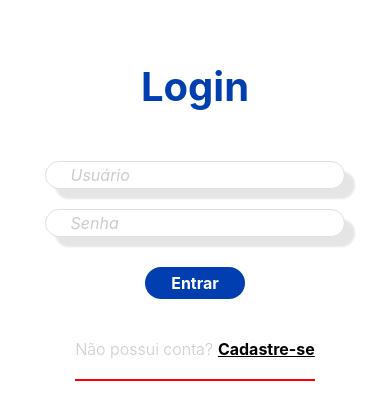
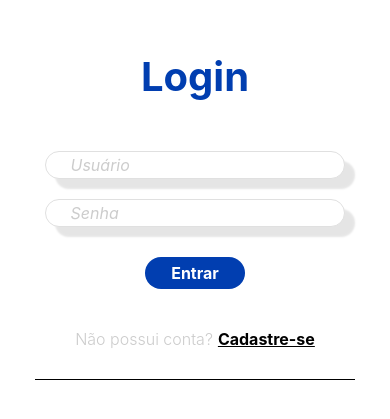
Before and after one commit to PrevDent/prevdentapp, a React Native app in the folder prevdentapp/: screen / in a window 390 px wide. Shown: the part 211-630 px from the top of the page. Built offline with nearby package versions, Linux system fonts and the light colour scheme.

Commit message:
criando compoentes comuns

```diff
--- a/prevdentapp/Components/common/line.tsx
+++ b/prevdentapp/Components/common/line.tsx
@@ -1,17 +1,29 @@
-import { StyleSheet, View } from 'react-native';
+import { StyleSheet, View } from "react-native";
 
-const Line = () => {
-  return <View style={styles.line} />;
+interface LineProps {
+  width?: number;
+  color?: string;
+  marginVertical?: number;
+}
+
+const Line = ({
+  width = 320,
+  color = "#000",
+  marginVertical = 30,
+}: LineProps) => {
+  return (
+    <View
+      style={[styles.line, { width, borderBottomColor: color, marginVertical }]}
+    />
+  );
 };
 
 const styles = StyleSheet.create({
-    line: {
-      borderBottomColor: 'red',
-      borderBottomWidth: 2,
-      marginVertical: 20,
-      width: '80%',
-      alignSelf: 'center',
-    },
-  });
+  line: {
+    borderBottomWidth: 1,
+    marginVertical: 20,
+    alignSelf: "center",
+  },
+});
 
 export default Line;
```
Also changed, not shown: prevdentapp/Components/common/buttonLogin.tsx (added, +46 -0 lines).
